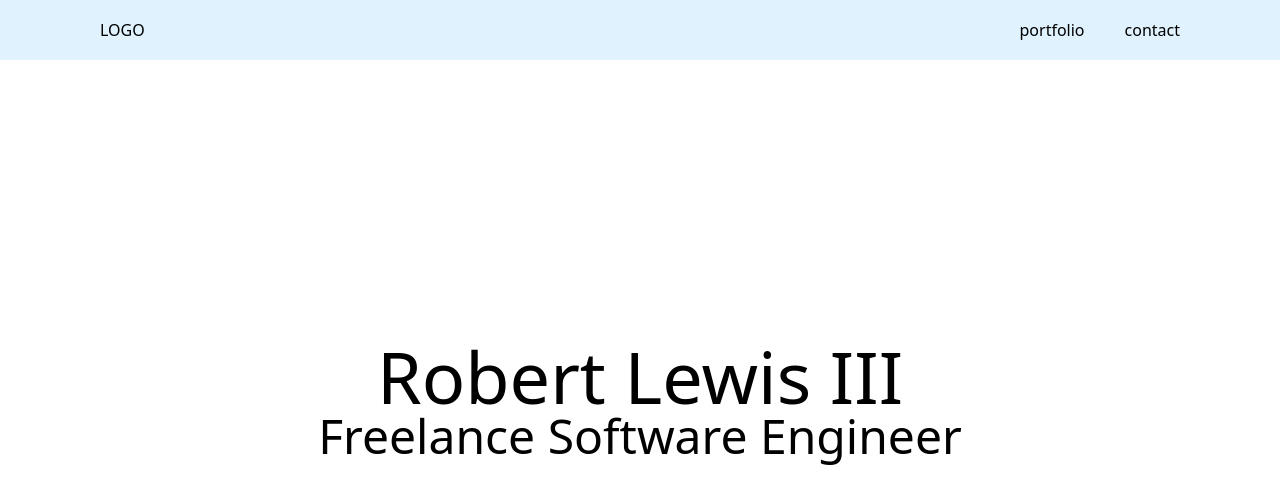
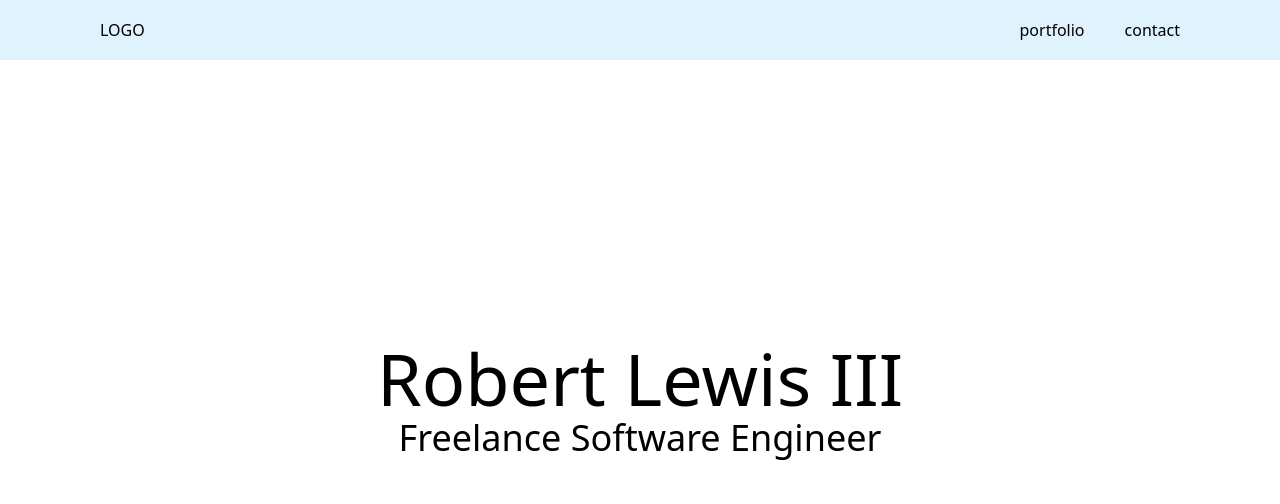
Before and after one commit to bobbythree/new-website, a React (Vite) app: page / in a window 1280 px wide. Shown: the top 504 px of the page. Built offline with nearby package versions, Linux system fonts and the light colour scheme.

Commit message:
adjust fontsize

```diff
--- a/src/components/HomepageHero.tsx
+++ b/src/components/HomepageHero.tsx
@@ -2,7 +2,7 @@ export default function HomepageHero() {
   return (
     <>
       <h1 className="text-7xl">Robert Lewis III</h1>
-      <h3 className="text-5xl">Freelance Software Engineer</h3>
+      <h3 className="text-4xl mt-1">Freelance Software Engineer</h3>
     </>
   )
 }
```
